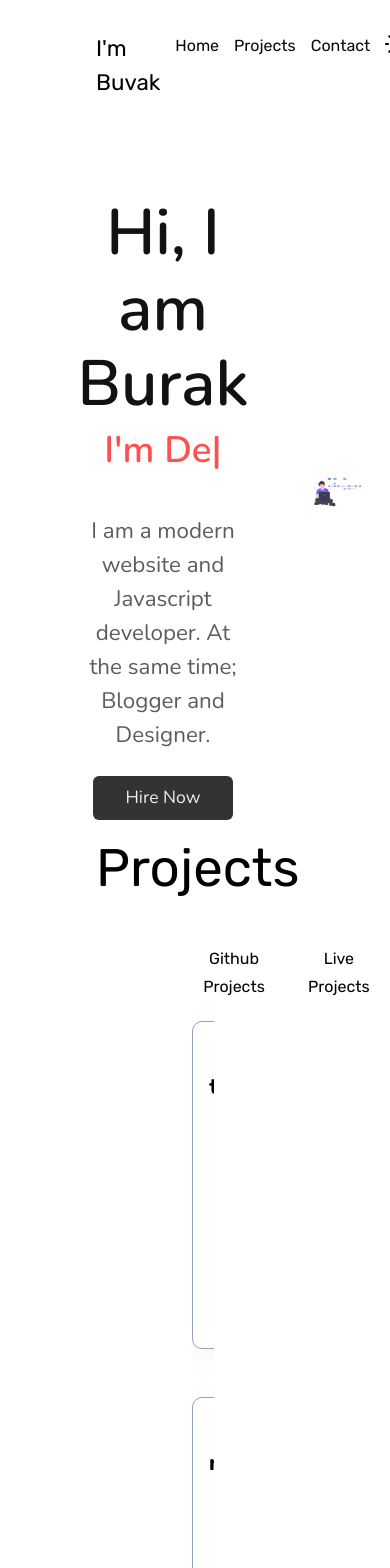
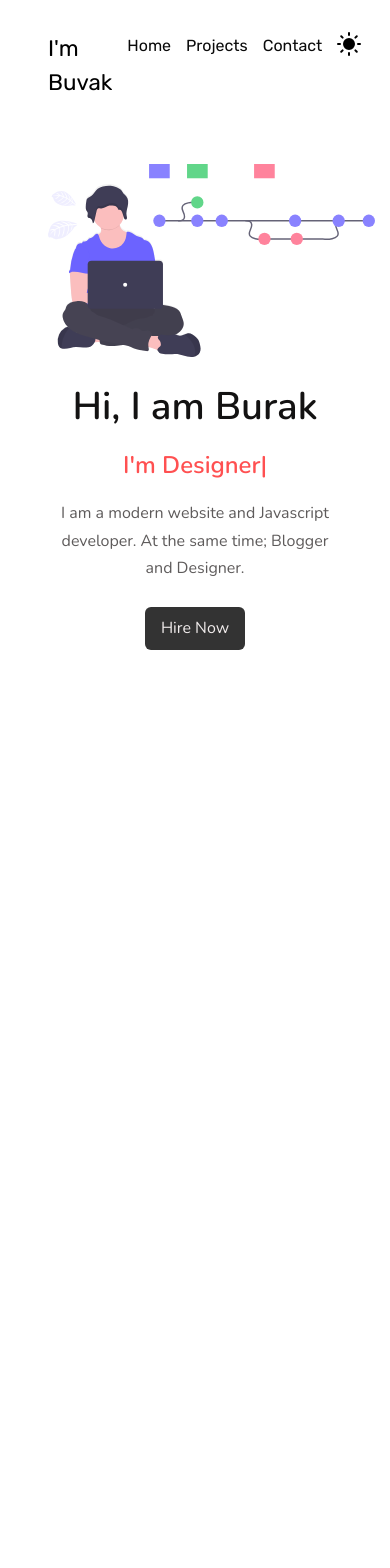
Before and after one commit to burakbehlull/portfolio-v2, a React (Vite) app in the folder client/: page / in a window 390 px wide. Shown: the top 1568 px of the page. After the commit the page ends 844 px from the top, so only its background shows below. Built offline with nearby package versions, Linux system fonts and the light colour scheme.

Commit message:
feat: Remove Projects and Project components, add CSS Responsive styles

```diff
--- a/client/src/Home.tsx
+++ b/client/src/Home.tsx
@@ -3,7 +3,6 @@ import { Helmet } from 'react-helmet'
 
 import Navbar from './components/Navbar'
 import Header from './components/Header'
-import Projects from './components/Projects'
 
 import { ThemeProvider } from './context/ThemeContext'
 import './main.scss'
@@ -23,7 +22,6 @@ const Home : React.FC = () => {
 
           <main>
             <Header />
-            <Projects />
           </main>
         </div>
       </ThemeProvider>
--- a/client/src/assets/sass/pages/_header.scss
+++ b/client/src/assets/sass/pages/_header.scss
@@ -36,9 +36,11 @@
             Button{
                 margin-top: 1.5rem;
             }
+
+
         }
         .header-image-box{
-            flex: 1 50%;
+            flex: 1 1 50%;
             width: 70%;
 
 
@@ -48,4 +50,51 @@
             }
         }
     }
+
+    @media (max-width: 640px){
+
+        margin-top: 4em;
+
+        display: flex;
+
+        .header-space{
+            display: flex;
+            flex-direction: column;
+            gap: 0;
+            .header-text-box{
+                order: 2;
+                flex: 100%;
+                margin-top: 0em;
+
+                h1{
+                    margin-top: 1rem;
+                    font-size: 2.4rem;
+                }
+                h2 {
+                    margin-top: 1rem;
+                    font-size: 1.5rem;
+                }
+                h3{
+                    margin-top: 1rem;
+                    font-size: 1rem;
+                }
+                Button{
+                    margin-top: 1.5rem;
+                    font-size: 1rem;
+                    padding: .5rem 1rem;
+                }
+
+
+            }
+            .header-image-box{
+                order: 1;
+                width: 100%;
+                img{
+                    width: calc(95% + 3em);
+                    height: 100%;
+                }
+            }
+        }
+
+    } //query
 }
--- a/client/src/assets/sass/pages/_projects.scss
+++ /dev/null
@@ -1,79 +0,0 @@
-&#projects{
-    height: calc(100vh);
-    padding-top: 1rem;
-    display: flex;
-    flex-direction: column;
-    justify-items: center;
-    text-align: center;
-
-    .projects-text{
-        font-size: 3.3rem;
-    }
-
-    .projects{
-        height: 100%;
-        padding:2.5rem 5rem 2rem 6rem;
-        .projects-head{
-            ul{
-                display: flex;
-                gap: 1.3rem;
-                li{
-                    background-color: #fff;
-                    transition-duration: 500ms;
-                    padding: .3rem .7rem;
-                    cursor: pointer;
-                    &:hover{
-                        border-radius: 6px;
-                        background-color: #f1f5f9;
-
-                    }
-                }
-            }
-        }
-
-        .projects-body{
-            padding-top: 1rem;
-
-            display: flex;
-            flex-wrap: wrap;
-            gap: 3rem;
-            overflow: hidden;
-
-            div{
-                // height: 30vh;
-                width: 16rem;
-
-                display: flex;
-                flex-direction: column;
-                align-items: center;
-                justify-content: center;
-
-                padding: 1rem;
-
-                border: 1px solid #94a3b8;
-                border-radius: 10px;
-                box-shadow: 0 5px 35px 0px rgb(0 0 0 / 5%);
-
-                h3{
-                    font-weight: 600;
-                    font-size: 1.3rem;
-                    a{
-                        font-size: 1.2rem;
-                    }
-                }
-
-                p{
-                    padding: .3rem;
-                    font-size: 1rem;
-                    color: rgb(112, 112, 112);
-                }
-
-                span {
-                    font-size: .8rem;
-                    font-weight: 400;
-                    color: rgb(216, 213, 213);
-                }
-            }
-        }
-    }
-}
--- a/client/src/components/Project.tsx
+++ /dev/null
@@ -1,21 +0,0 @@
-import React from 'react'
-import Projects, {ProjectTypes} from './Projects'
-
-interface IProps {
-    props: ProjectTypes;
-}
-
-const sabitLink = 'https://github.com/iambuvak/'
-
-const Project : React.FC<IProps> = ({props}) => {
-    const { title,description,languages,repolink } = props;
-    return (
-        <div className='project-box'>
-            <h3> {title}  <a href={`${sabitLink}${repolink}`}>#</a> </h3>
-            <p> {description} </p>
-            <span> {languages} </span>
-        </div>
-    )
-}
-
-export default React.memo(Project)
--- a/client/src/components/Projects.tsx
+++ /dev/null
@@ -1,98 +0,0 @@
-import React, { useState } from 'react'
-import Project from './Project'
-
-
-export interface ProjectTypes {
-    title: string;
-    description: string;
-    languages: string;
-    repolink: string;
-}
-
-
-const GithubArr : ProjectTypes[] = [
-    {
-        title: 'discover-technology-science',
-        description: 'A site written in Tailwind for practice. It is completely imaginary.',
-        languages: 'HTML, CSS, Tailwindcss',
-        repolink: 'discover-technology-science'
-    },
-    {
-        title: 'login-and-registration',
-        description: 'Example of a login register, project made with Django and React',
-        languages: 'React, Django, SCSS',
-        repolink: 'login-and-registration'
-    },
-    {
-        title: 'leogram-live-chat-with-nodejs',
-        description: 'Instant chat application and multi-user support with nodejs',
-        languages: 'NodeJS, SCSS',
-        repolink: 'leogram-live-chat-with-nodejs'
-    },
-    {
-        title: 'so',
-        description: 'Portfolio cross platform trial',
-        languages: 'React, React-Native, Electron, NodeJS',
-        repolink: 'so'
-    },
-    {
-        title: 'Kozmetikablasi-Ltd',
-        description: 'A small web application experiment.',
-        languages: 'Svelte, Flask, SCSS',
-        repolink: 'Kozmetikablasi-Ltd'
-    },
-    {
-        title: 'Mern-Todo-App',
-        description: 'In this project, it was actually to create a trial application with all the technologies I learned.',
-        languages: 'React, NodeJS',
-        repolink: 'mern-todo-app'
-    },
-]
-
-
-const GithubProjects = () => {
-    return(
-        <>
-            {GithubArr?.map((items, index)=> <>
-                <Project props={items} key={index} />
-            </>
-            )}
-
-        </>
-    )
-}
-
-const LiveProjects = () => {
-    return(
-        <h1>Live Projects</h1>
-    )
-}
-
-
-const Projects : React.FC = () => {
-    const [content, setContent] = useState(false)
-
-    return(
-        <section id='projects'>
-
-            <h1 className='projects-text'>Projects</h1>
-
-            <div className='projects'>
-                <div className='projects-head'>
-                    <ul>
-                        <li onClick={()=> setContent(false)}>Github Projects</li>
-                        <li onClick={()=> setContent(true)}>Live Projects</li>
-                    </ul>
-                </div>
-
-                <div className='projects-body'>
-                    {content ? <LiveProjects /> : <GithubProjects />}
-                </div>
-
-            </div>
-
-        </section>
-    )
-}
-
-export default React.memo(Projects)
--- a/client/src/main.scss
+++ b/client/src/main.scss
@@ -9,6 +9,9 @@
 
 body{
     padding: 2em 6em;
+    @media (max-width: 640px){
+        padding: 2rem 3rem;
+    }
 }
 
 .App{
@@ -21,7 +24,6 @@ body{
 
         section{
             @import './assets/sass/pages/header';
-            @import './assets/sass/pages/projects';
         }
     }
 }
```
